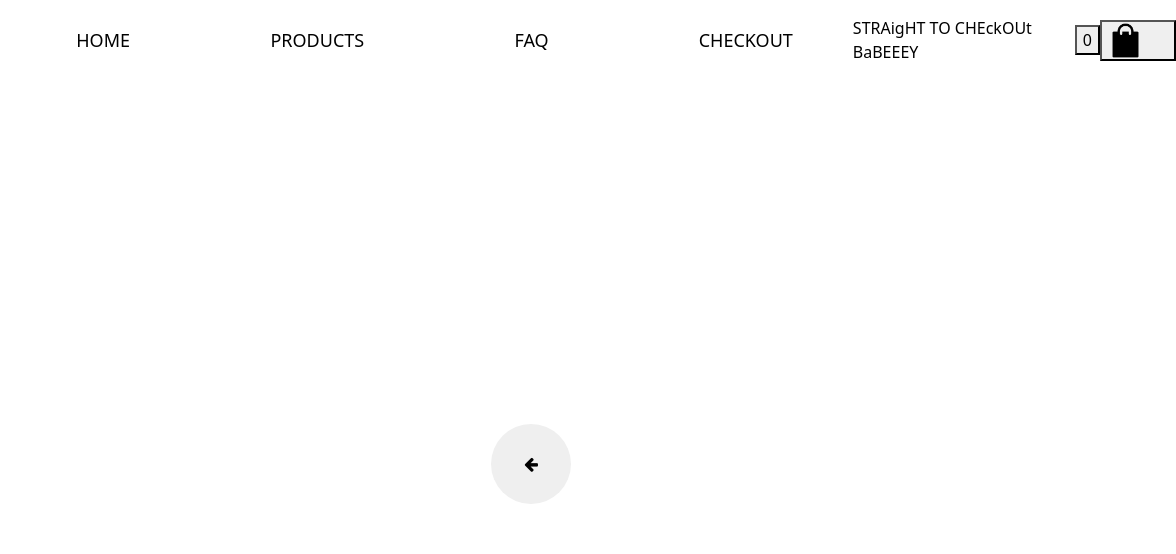
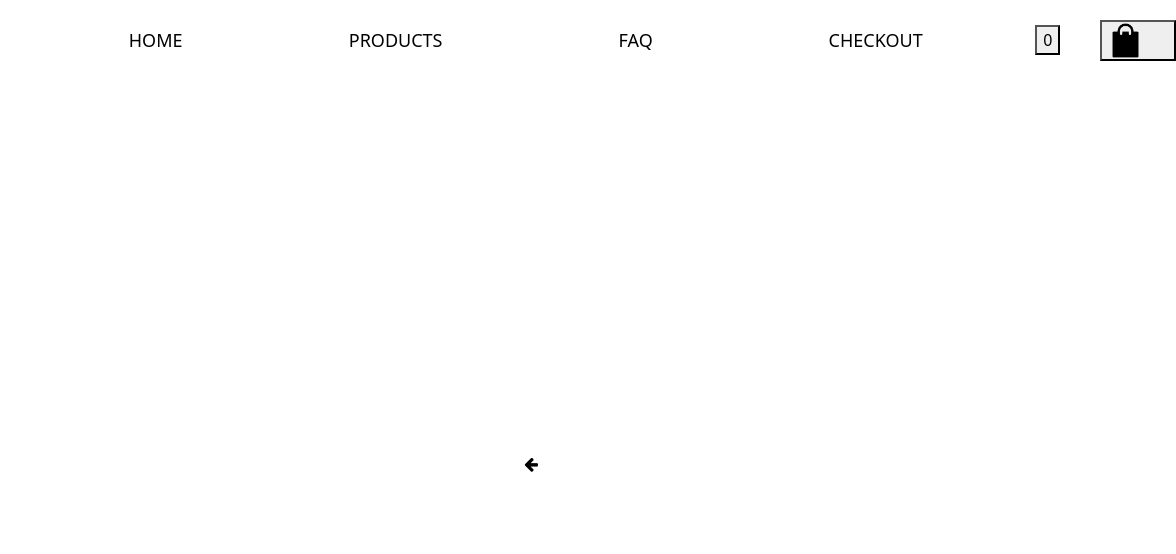
Before and after one commit to tobiaslrsn/JS-WEBSHOP, a website built with Parcel: page src/description.html in a window 1280 px wide. Shown: the top 554 px of the page, 104-1280 px from the left. Built offline with nearby package versions, Linux system fonts and the light colour scheme.

Commit message:
general commit

```diff
--- a/src/description.html
+++ b/src/description.html
@@ -52,9 +52,6 @@
         </div>
       </nav>
 
-      <a class="redirect" href="./checkout.html"
-        >STRAigHT TO CHEckOUt BaBEEEY</a
-      >
       <button id="cartCount">0</button>
 
       <!-- OFFCANVAS BOOTSTRAP -->
@@ -96,7 +93,7 @@
     <main>
       <div id="description-container">
         <button class="return-home">
-          <a href="./index.html"><i class="fa fa-arrow-left"></i></a>
+          <a href="./index.html#our-products"><i class="fa fa-arrow-left"></i></a>
         </button>
       </div>
     </main>
--- a/src/scss/elements/product-description/_description-feed.scss
+++ b/src/scss/elements/product-description/_description-feed.scss
@@ -36,23 +36,21 @@ main {
   gap: 10;
 }
 .return-home {
-  height: 5rem;
-  width: 5rem;
   font-weight: 700;
   color: black;
-  background-color: none;
+  background-color: white;
   cursor: pointer;
   border: none;
-  border-radius: 100%;
-  transition: transform 0.2s;
   padding: 0;
   margin-right: 10px;
 }
-.return-home:hover {
-  transform: scale(1.01);
-  box-shadow: 1px 1px 4px rgb(124, 121, 121);
-  text-decoration: none;
+.fa-arrow-left {
+  background-color: white;
 }
+.fa-arrow-left:hover {
+  color: gray;
+}
+
 a {
   text-decoration: none;
   color: black;
```
Also changed, not shown: src/checkout.html (+7 -1 lines).
